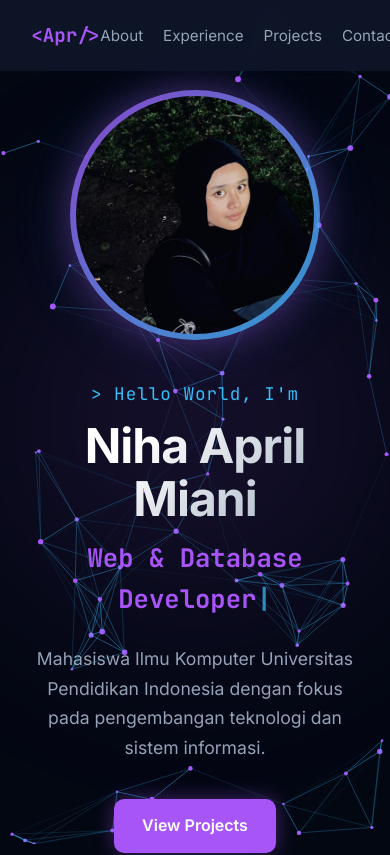
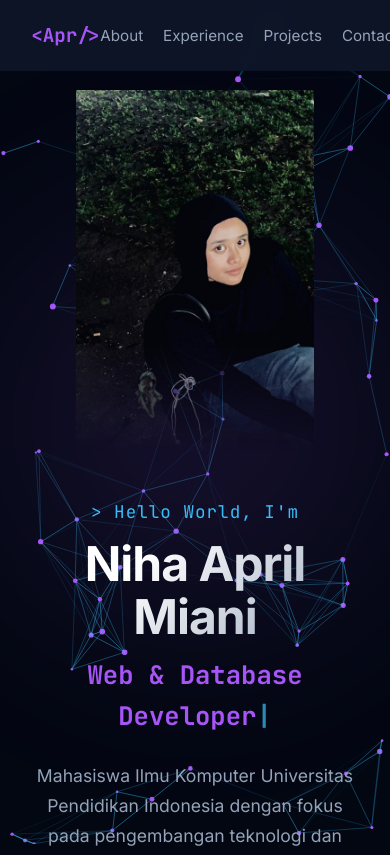
Before and after one commit to nihaaprill/web-portofolio, a React (Vite) app: page / in a window 390 px wide. Shown: the top 855 px of the page. Built offline with nearby package versions, Linux system fonts and the light colour scheme.

Commit message:
Update desain foto profil tanpa border dengan ambient glow

```diff
--- a/src/components/Hero.css
+++ b/src/components/Hero.css
@@ -109,53 +109,44 @@
   flex: 0.9;
 }
 
-/* Cahaya Neon / Ambient Glow di Belakang Bingkai Lingkaran */
-.image-glow-circle {
+/* Pendaran Cahaya Blur (Glow) di Belakang Foto */
+.image-glow {
   position: absolute;
   width: 380px;
-  height: 380px;
-  border-radius: 50%;
+  height: 480px;
   background: radial-gradient(
     circle,
-    rgba(168, 85, 247, 0.4) 0%,
-    rgba(56, 189, 248, 0.2) 60%,
-    transparent 80%
+    rgba(168, 85, 247, 0.45) 0%,
+    rgba(56, 189, 248, 0.25) 50%,
+    transparent 75%
   );
-  filter: blur(40px);
+  border-radius: 50%;
+  filter: blur(50px);
   z-index: 0;
   pointer-events: none;
   animation: pulseGlow 4s ease-in-out infinite alternate;
 }
 
-/* Bingkai Lingkaran Modern Gradasi Neon */
-.image-frame {
+/* Style Foto Tanpa Background */
+.hero-profile-img {
   position: relative;
-  width: 360px;
-  height: 360px;
-  border-radius: 50%;
-  padding: 6px;
-  background: linear-gradient(135deg, rgba(168, 85, 247, 0.8), rgba(56, 189, 248, 0.8));
-  box-shadow: 0 0 35px rgba(168, 85, 247, 0.35);
-  display: flex;
-  align-items: center;
-  justify-content: center;
-  overflow: hidden;
+  width: 380px;
+  height: auto;
+  max-height: 500px;
+  object-fit: contain;
   z-index: 1;
+  background: transparent;
+  border: none;
+
+  /* Gradasi halus pudar di bagian bawah badan */
+  -webkit-mask-image: linear-gradient(to bottom, rgba(0,0,0,1) 70%, rgba(0,0,0,0) 100%);
+  mask-image: linear-gradient(to bottom, rgba(0,0,0,1) 70%, rgba(0,0,0,0) 100%);
+
+  transition: all 0.4s ease;
 }
 
-/* Style Foto Tanpa Background di Dalam Bingkai */
-.hero-profile-img {
-  width: 100%;
-  height: 100%;
-  object-fit: cover;
-  border-radius: 50%;
-  background: transparent;
-  transition: transform 0.4s ease;
-}
-
-/* Efek Hover */
-.hero-image-wrapper:hover .hero-profile-img {
-  transform: scale(1.05);
+.hero-profile-img:hover {
+  transform: translateY(-6px) scale(1.02);
 }
 
 /* Animasi Pulse Glow */
@@ -172,10 +163,13 @@
 
 /* Responsif Layar Laptop Kecil & HP */
 @media (max-width: 1200px) {
-  .image-frame,
-  .image-glow-circle {
-    width: 300px;
-    height: 300px;
+  .hero-profile-img {
+    width: 310px;
+    max-height: 420px;
+  }
+  .image-glow {
+    width: 310px;
+    height: 400px;
   }
 }
 
@@ -199,10 +193,14 @@
     flex-wrap: wrap;
   }
 
-  .image-frame,
-  .image-glow-circle {
-    width: 250px;
-    height: 250px;
+  .hero-profile-img {
+    width: 260px;
+    max-height: 360px;
+  }
+
+  .image-glow {
+    width: 260px;
+    height: 320px;
   }
 }
 
--- a/src/components/Hero.jsx
+++ b/src/components/Hero.jsx
@@ -63,7 +63,6 @@ export default function Hero() {
 
         {/* Kolom Kanan: Foto Profil Transparan Berbingkai Glow */}
         <div className="hero-image-wrapper" data-aos="fade-left">
-          <div className="image-glow-circle"></div>
           <div className="image-frame">
             <img src={profileImg} alt="Niha April Miani" className="hero-profile-img" />
           </div>
```
